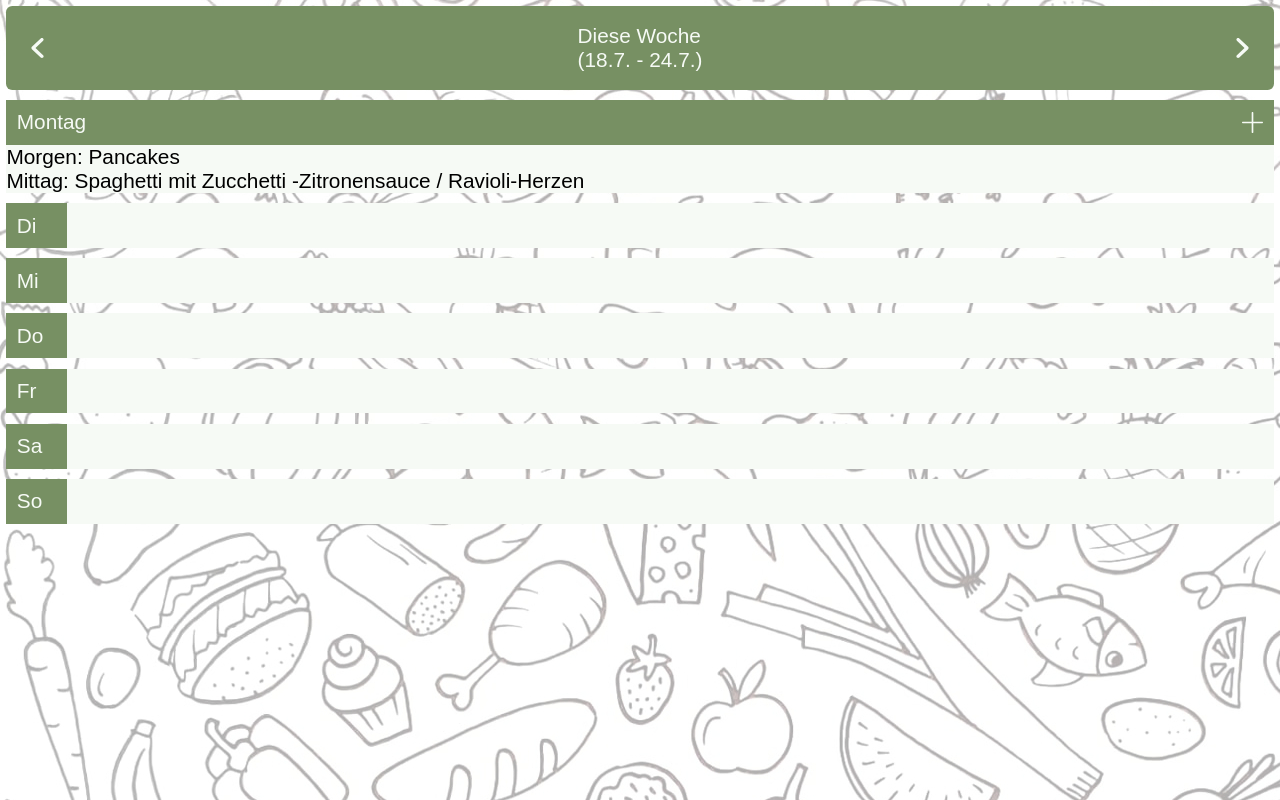
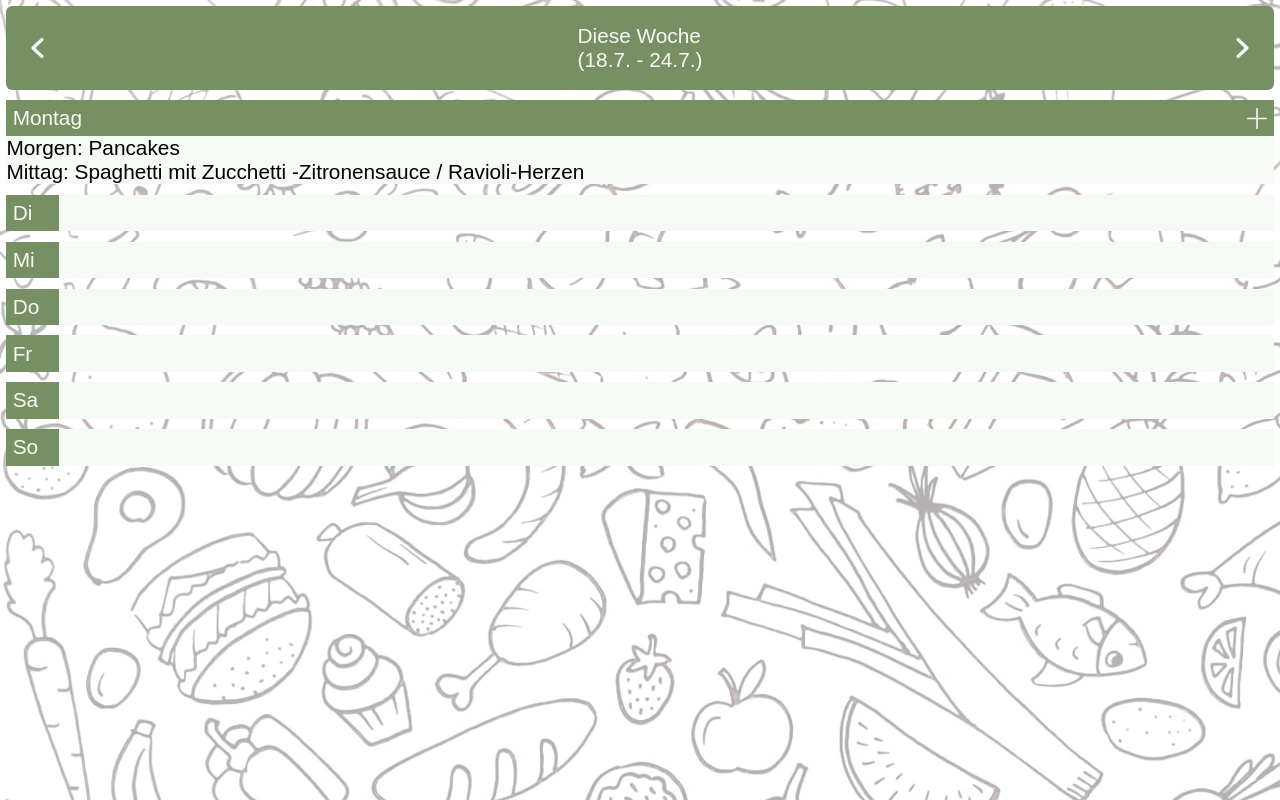
Before and after one commit to romixch/wochen-menu-plan-web, a React (Create React App) app: page / in a window 1280 px wide. Both pictures are taken after a click on the element 640 px from the left and 123 px from the top of the page. Built offline with nearby package versions, Linux system fonts and the light colour scheme.

Commit message:
Work a bit on animation

```diff
--- a/src/components/menu-card.module.css
+++ b/src/components/menu-card.module.css
@@ -7,7 +7,7 @@
 .weekday {
     color: var(--tertiaryFont);
     background-color: var(--tertiary);
-    padding: 0.5em;
+    padding: 0.3em;
 }
 
 .weekday.closed {
@@ -16,7 +16,7 @@
 
 .weekday.open {
     width: 100%;
-    transition: width 0.5s;
+    transition: width 0.2s;
     display: flex;
     flex-direction: row;
     justify-content: space-between;
@@ -41,11 +41,51 @@
     display: none;
 }
 
+
 .menuCardEdit.open {
     display: block;
+    animation: appear 0.2s ease-out;
+}
+
+@keyframes appear {
+    from {
+        opacity: 0;
+    }
+
+    to {
+        opacity: 1;
+    }
 }
 
 .button {
     width: 1em;
     height: 1em;
 }
+
+.titleButtonContainer {
+    display: flex;
+    direction: row;
+    align-items: center;
+}
+
+.addCourseButtonContainer {
+    animation: move 0.1s ease-out;
+}
+
+@keyframes move {
+    from {
+        transform: translateX(100%);
+    }
+
+    to {
+        transform: translateX(0);
+    }
+}
+
+.addCourseButton {
+    background-color: var(--tertiaryFont);
+    color: var(--tertiary);
+    border: none;
+    padding: 0.2em 0.4em;
+    margin: 0 0.3em;
+}
--- a/src/components/menu-card.tsx
+++ b/src/components/menu-card.tsx
@@ -1,6 +1,6 @@
 import { format, parseISO } from "date-fns";
 import { de } from "date-fns/locale";
-import { useState } from "react";
+import { MouseEventHandler, useState } from "react";
 import { MenuDailyPlan } from "../model/model";
 import MenuCardEdit from "./menu-card-edit";
 import styles from './menu-card.module.css'
@@ -12,6 +12,7 @@ type Props = {
 
 const MenuCard = ({ dailyPlan }: Props) => {
     const [open, setOpen] = useState(false)
+    const [showAddButtons, setShowAddButtons] = useState(false)
 
     const breakfastCourses = dailyPlan.courses.filter(c => c.meal === 'breakfast');
     const breakfastCourseText = breakfastCourses.map(c => c.description).join(' / ')
@@ -19,16 +20,35 @@ const MenuCard = ({ dailyPlan }: Props) => {
     const lunchCourseText = lunchCourses.map(c => c.description).join(' / ')
     const dinnerCourses = dailyPlan.courses.filter(c => c.meal === 'dinner');
     const dinnerCourseText = dinnerCourses.map(c => c.description).join(' / ')
+    const weekdayText = format(parseISO(dailyPlan.date), open ? "iiii" : "iiiiii", { locale: de })
 
     const handleOnTitleClick = () => {
         setOpen(!open)
+        if (open) setShowAddButtons(false)
     }
-    const weekdayText = format(parseISO(dailyPlan.date), open ? "iiii" : "iiiiii", { locale: de })
+
+    const handleOnPlusClicked: MouseEventHandler = (event) => {
+        event.stopPropagation();
+        setShowAddButtons(!showAddButtons)
+    }
+
+    const handleOnAddCourse: MouseEventHandler = (event) => {
+        event.stopPropagation();
+        setShowAddButtons(false)
+    }
 
     return <div className={styles.menuCardContainer}>
         <div onClick={handleOnTitleClick} className={`${styles.menuCard} ${open ? styles.open : styles.closed}`}>
             <div className={`${styles.weekday} ${open ? styles.open : styles.closed}`}>{weekdayText}
-                {open && <img src={plusSvg} className={styles.button} role='button' alt='hinzufügen' height="5em" />}</div>
+                {open && <div className={styles.titleButtonContainer}>
+                    {showAddButtons && <div className={styles.addCourseButtonContainer}>
+                        <button className={styles.addCourseButton} onClick={handleOnAddCourse}>Morgen</button>
+                        <button className={styles.addCourseButton} onClick={handleOnAddCourse}>Mittag</button>
+                        <button className={styles.addCourseButton} onClick={handleOnAddCourse}>Abend</button>
+                    </div>}
+                    <img src={plusSvg} className={styles.button} role='button' alt='hinzufügen' height="5em" onClick={handleOnPlusClicked} />
+                </div>}
+            </div>
             <div className={`${styles.daySummary} ${open ? styles.open : styles.closed}`}>
                 {breakfastCourses.length > 0 &&
                     <div className={styles.course}>Morgen: {breakfastCourseText}</div>
```
Also changed, not shown: 1 other file (tests, documents, lock files or other folders).
